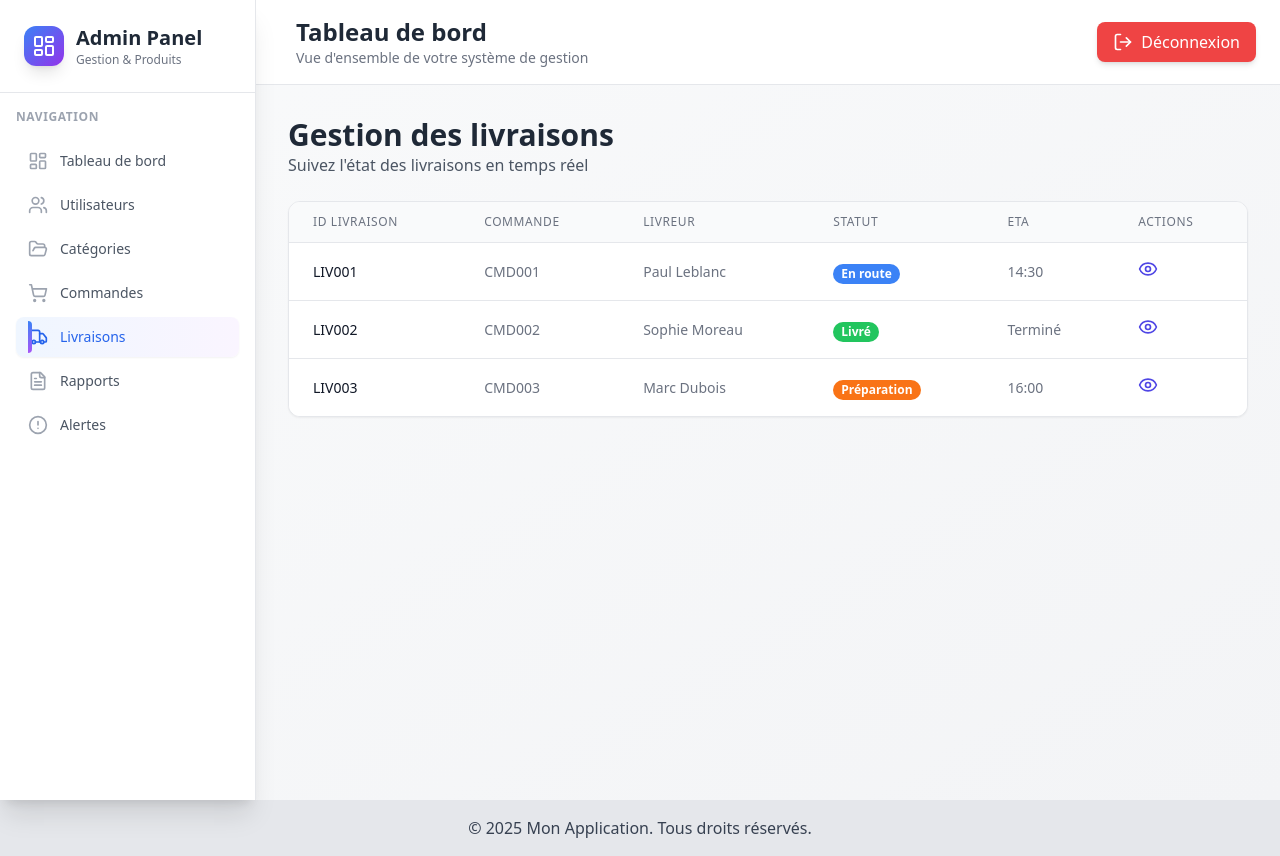
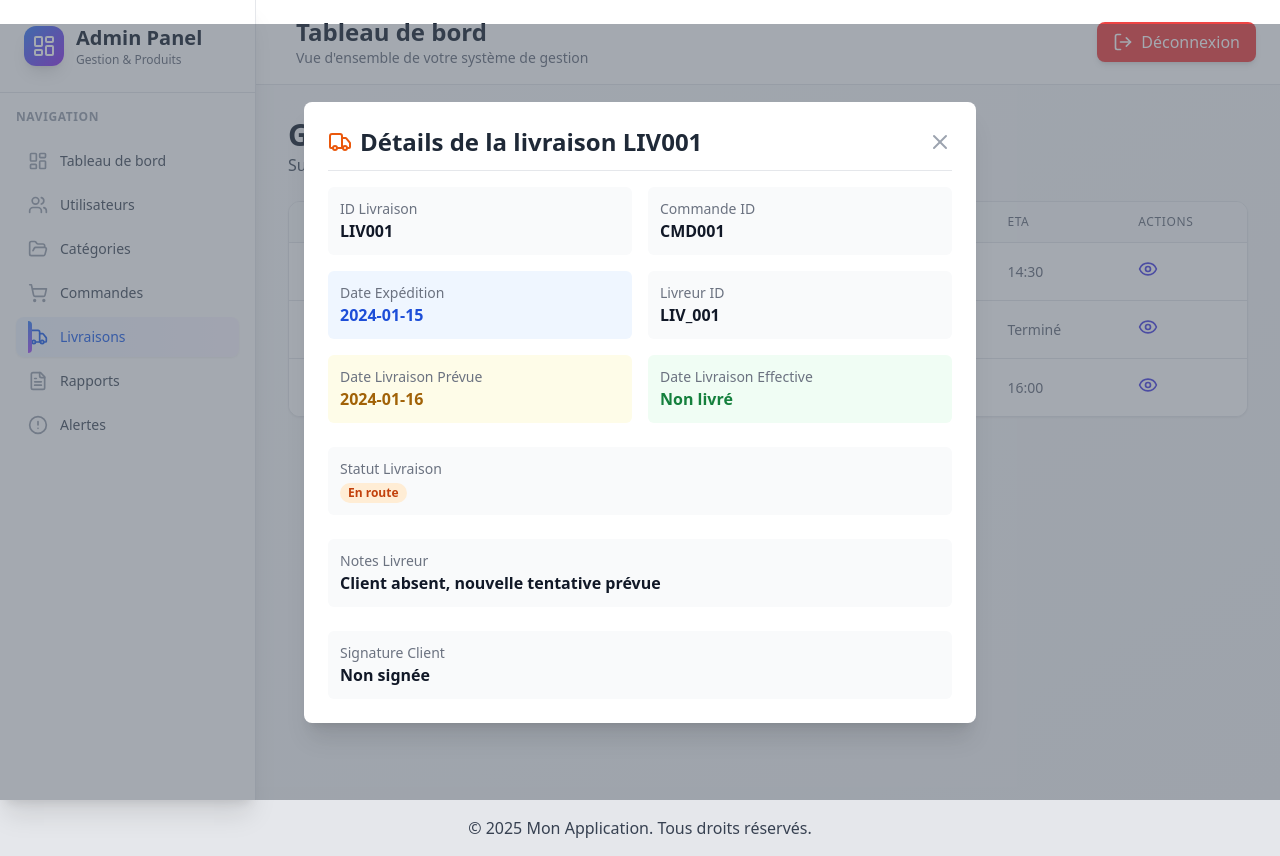
Before and after one commit to azizkcm09/Gestion-des-Fournisseurs-et-Produits-Frontend, a React (Vite) app: page /deliveries in a window 1280 px wide. Both pictures are taken after a click on the button 1148 px from the left and 269 px from the top of the page. Built offline with nearby package versions, Linux system fonts and the light colour scheme.

Commit message:
modification livraison page

```diff
--- /dev/null
+++ b/src/components/DeliveryDetailsModal.jsx
@@ -0,0 +1,100 @@
+import React from "react";
+import { X, Truck } from "lucide-react";
+
+export default function DeliveryDetailsModal({ isOpen, onClose, delivery }) {
+  if (!isOpen || !delivery) return null;
+
+  const getStatusColor = (status) => {
+    switch (status) {
+      case "En route":
+        return "bg-orange-100 text-orange-700";
+      case "Livré":
+        return "bg-green-100 text-green-700";
+      case "Préparation":
+        return "bg-blue-100 text-blue-700";
+      default:
+        return "bg-gray-100 text-gray-700";
+    }
+  };
+
+  return (
+    <div className="fixed inset-0 bg-gray-600 bg-opacity-50 flex justify-center items-center z-50">
+      <div className="bg-white rounded-lg shadow-xl p-6 w-full max-w-2xl mx-auto animate-fadeInUp">
+        <div className="flex justify-between items-center border-b pb-3 mb-4">
+          <h2 className="text-2xl font-bold text-gray-800 flex items-center">
+            <Truck className="w-6 h-6 mr-2 text-orange-600" />
+            Détails de la livraison {delivery.idLivraison}
+          </h2>
+          <button
+            onClick={onClose}
+            className="text-gray-400 hover:text-gray-600"
+          >
+            <X className="w-6 h-6" />
+          </button>
+        </div>
+
+        <div className="grid grid-cols-2 gap-4 mb-6">
+          <div className="p-3 bg-gray-50 rounded-md">
+            <p className="text-sm font-medium text-gray-500">ID Livraison</p>
+            <p className="text-gray-900 font-semibold">
+              {delivery.idLivraison}
+            </p>
+          </div>
+          <div className="p-3 bg-gray-50 rounded-md">
+            <p className="text-sm font-medium text-gray-500">Commande ID</p>
+            <p className="text-gray-900 font-semibold">{delivery.commandeId}</p>
+          </div>
+          <div className="p-3 bg-blue-50 rounded-md">
+            <p className="text-sm font-medium text-gray-500">Date Expédition</p>
+            <p className="text-blue-700 font-semibold">
+              {delivery.dateExpedition}
+            </p>
+          </div>
+          <div className="p-3 bg-gray-50 rounded-md">
+            <p className="text-sm font-medium text-gray-500">Livreur ID</p>
+            <p className="text-gray-900 font-semibold">{delivery.livreurId}</p>
+          </div>
+          <div className="p-3 bg-yellow-50 rounded-md">
+            <p className="text-sm font-medium text-gray-500">
+              Date Livraison Prévue
+            </p>
+            <p className="text-yellow-700 font-semibold">
+              {delivery.dateLivraisonPrevue}
+            </p>
+          </div>
+          <div className="p-3 bg-green-50 rounded-md">
+            <p className="text-sm font-medium text-gray-500">
+              Date Livraison Effective
+            </p>
+            <p className="text-green-700 font-semibold">
+              {delivery.dateLivraisonEffective}
+            </p>
+          </div>
+        </div>
+
+        <div className="p-3 bg-gray-50 rounded-md mb-6">
+          <p className="text-sm font-medium text-gray-500">Statut Livraison</p>
+          <span
+            className={`px-2 inline-flex text-xs leading-5 font-semibold rounded-full ${getStatusColor(
+              delivery.statutLivraison
+            )}`}
+          >
+            {delivery.statutLivraison}
+          </span>
+        </div>
+
+        <div className="p-3 bg-gray-50 rounded-md mb-6">
+          <p className="text-sm font-medium text-gray-500">Notes Livreur</p>
+          <p className="text-gray-900 font-semibold">{delivery.notesLivreur}</p>
+        </div>
+
+        <div className="p-3 bg-gray-50 rounded-md">
+          <p className="text-sm font-medium text-gray-500">Signature Client</p>
+          <p className="text-gray-900 font-semibold">
+            {delivery.signatureClient}
+          </p>
+        </div>
+      </div>
+    </div>
+  );
+}
--- a/src/components/DeliveryManagementContent.jsx
+++ b/src/components/DeliveryManagementContent.jsx
@@ -1,7 +1,64 @@
-import React from "react";
+import React, { useState } from "react";
 import DeliveryTable from "./DeliveryTable";
+import DeliveryDetailsModal from "./DeliveryDetailsModal";
 
 export default function DeliveryManagementContent() {
+  const [isModalOpen, setIsModalOpen] = useState(false);
+  const [selectedDelivery, setSelectedDelivery] = useState(null);
+
+  const deliveries = [
+    {
+      id: 1,
+      idLivraison: "LIV001",
+      commandeId: "CMD001",
+      livreur: "Paul Leblanc",
+      statut: "En route",
+      eta: "14:30",
+      dateExpedition: "2024-01-15",
+      livreurId: "LIV_001",
+      dateLivraisonPrevue: "2024-01-16",
+      dateLivraisonEffective: "Non livré",
+      statutLivraison: "En route",
+      notesLivreur: "Client absent, nouvelle tentative prévue",
+      signatureClient: "Non signée",
+    },
+    {
+      id: 2,
+      idLivraison: "LIV002",
+      commandeId: "CMD002",
+      livreur: "Sophie Moreau",
+      statut: "Livré",
+      eta: "Terminé",
+      dateExpedition: "2024-01-14",
+      livreurId: "LIV_002",
+      dateLivraisonPrevue: "2024-01-15",
+      dateLivraisonEffective: "2024-01-15",
+      statutLivraison: "Livré",
+      notesLivreur: "Livré au voisin",
+      signatureClient: "Signée numériquement",
+    },
+    {
+      id: 3,
+      idLivraison: "LIV003",
+      commandeId: "CMD003",
+      livreur: "Marc Dubois",
+      statut: "Préparation",
+      eta: "16:00",
+      dateExpedition: "2024-01-13",
+      livreurId: "LIV_003",
+      dateLivraisonPrevue: "2024-01-14",
+      dateLivraisonEffective: "Non livré",
+      statutLivraison: "Préparation",
+      notesLivreur: "Colis en attente de ramassage",
+      signatureClient: "Non signée",
+    },
+  ];
+
+  const openDeliveryDetailsModal = (delivery) => {
+    setSelectedDelivery(delivery);
+    setIsModalOpen(true);
+  };
+
   return (
     <div className="space-y-6 animate-fadeIn">
       <div>
@@ -12,7 +69,15 @@ export default function DeliveryManagementContent() {
           Suivez l'état des livraisons en temps réel
         </p>
       </div>
-      <DeliveryTable />
+      <DeliveryTable
+        deliveries={deliveries}
+        onViewDetails={openDeliveryDetailsModal}
+      />
+      <DeliveryDetailsModal
+        isOpen={isModalOpen}
+        onClose={() => setIsModalOpen(false)}
+        delivery={selectedDelivery}
+      />
     </div>
   );
 }
--- a/src/components/DeliveryTable.jsx
+++ b/src/components/DeliveryTable.jsx
@@ -1,31 +1,7 @@
 import React from "react";
 import { Eye } from "lucide-react";
 
-export default function DeliveryTable() {
-  const deliveries = [
-    {
-      id: "LIV001",
-      orderId: "CMD001",
-      deliveryPerson: "Paul Leblanc",
-      status: "En route",
-      eta: "14:30",
-    },
-    {
-      id: "LIV002",
-      orderId: "CMD002",
-      deliveryPerson: "Sophie Moreau",
-      status: "Livré",
-      eta: "Terminé",
-    },
-    {
-      id: "LIV003",
-      orderId: "CMD003",
-      deliveryPerson: "Marc Dubois",
-      status: "Préparation",
-      eta: "16:00",
-    },
-  ];
-
+export default function DeliveryTable({ deliveries, onViewDetails }) {
   const getStatusColor = (status) => {
     switch (status) {
       case "En route":
@@ -84,30 +60,33 @@ export default function DeliveryTable() {
         </thead>
         <tbody className="bg-white divide-y divide-gray-200">
           {deliveries.map((delivery) => (
-            <tr key={delivery.id}>
+            <tr key={delivery.idLivraison}>
               <td className="px-6 py-4 whitespace-nowrap text-sm font-medium text-gray-900">
-                {delivery.id}
+                {delivery.idLivraison}
               </td>
               <td className="px-6 py-4 whitespace-nowrap text-sm text-gray-500">
-                {delivery.orderId}
+                {delivery.commandeId}
               </td>
               <td className="px-6 py-4 whitespace-nowrap text-sm text-gray-500">
-                {delivery.deliveryPerson}
+                {delivery.livreur}
               </td>
               <td className="px-6 py-4 whitespace-nowrap">
                 <span
                   className={`px-2 inline-flex text-xs leading-5 font-semibold rounded-full ${getStatusColor(
-                    delivery.status
+                    delivery.statut
                   )}`}
                 >
-                  {delivery.status}
+                  {delivery.statut}
                 </span>
               </td>
               <td className="px-6 py-4 whitespace-nowrap text-sm text-gray-500">
                 {delivery.eta}
               </td>
               <td className="px-6 py-4 whitespace-nowrap text-sm font-medium">
-                <button className="text-indigo-600 hover:text-indigo-900">
+                <button
+                  onClick={() => onViewDetails(delivery)}
+                  className="text-indigo-600 hover:text-indigo-900"
+                >
                   <Eye className="w-5 h-5" />
                 </button>
               </td>
```
